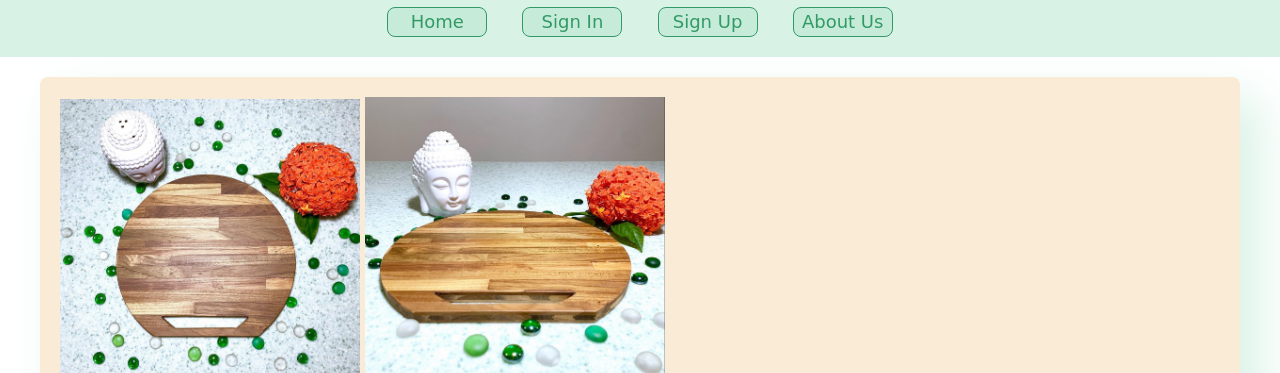
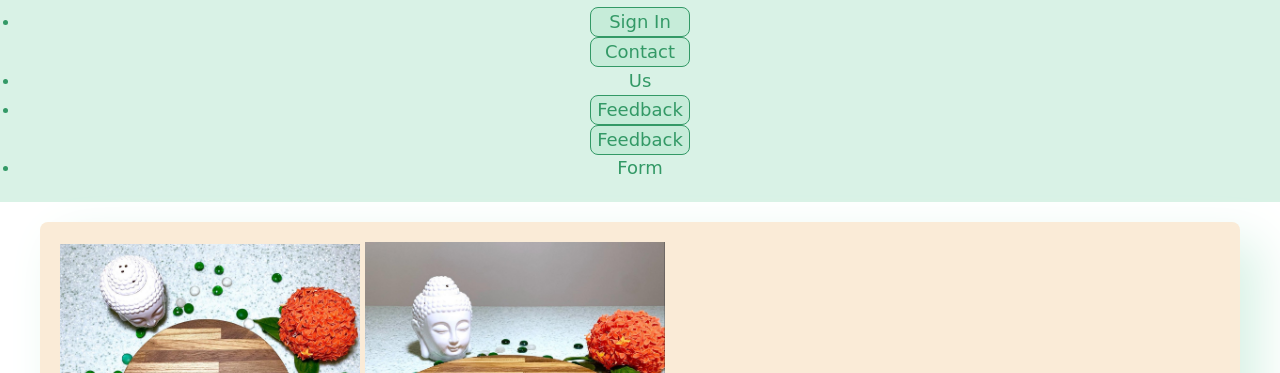
Before and after one commit to 19mrk/resume, a website: page p3.html in a window 1280 px wide. Shown: the part 74-447 px from the top of the page. Drawn offline with Linux system fonts and the light colour scheme.

Commit message:
Update p3.html

```diff
--- a/p3.html
+++ b/p3.html
@@ -12,10 +12,13 @@
             <h1>WOODISH</h1>
         </div>
         <nav>
-            <a href="index.html">Home</a>
-            <a href="signin.html">Sign In</a>
-            <a href="signup.html">Sign Up</a>
-            <a href="aboutus.html">About Us</a>
+            <ul>
+                <li><a href="signin.html" class="link1">Sign In</a></li>
+                <li><a href="contact.html" class="link1">Contact Us</a></li>
+                <li><a href="aboutus.html" class="link1">Feedback</a></li>
+                <li><a href="feedback.html" class="link1">Feedback Form</a></li>
+
+            </ul>
         </nav>
     </header>
   <div class="product-container">
```
